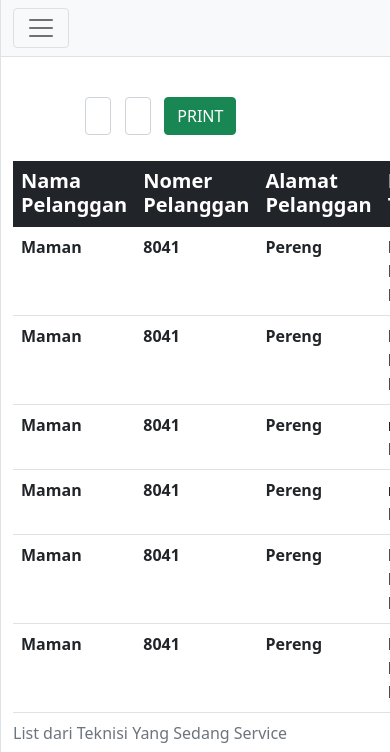
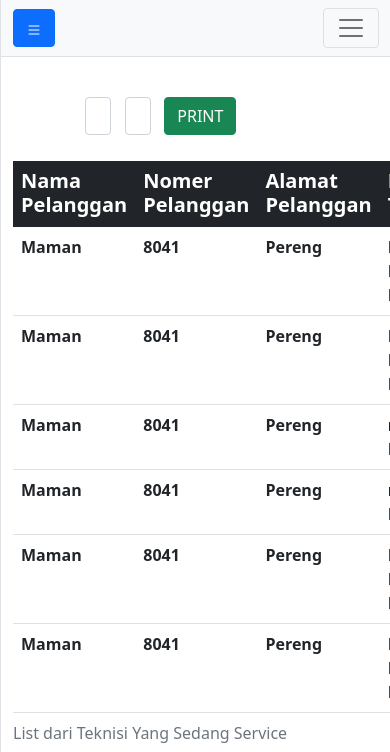
Before and after one commit to ArRahmaan17/service-null, a PHP site: page /pegawai/dashboardadmin.php in a window 390 px wide. Shown: the top 752 px of the page. Run offline with PHP 8.4, Linux system fonts and the light colour scheme; a user stored in the database is signed in; data comes from the database, SQL or seed files in the repository.

Commit message:
update bug view

```diff
--- a/pegawai/dashboardadmin.php
+++ b/pegawai/dashboardadmin.php
@@ -57,9 +57,9 @@ if ($_SESSION['role'] === 'admin') {
             <!-- Page content wrapper-->
             <div id="page-content-wrapper">
                 <!-- Top navigation-->
-                <nav class="navbar navbar-expand-lg navbar-light bg-light border-bottom">
+                <nav class="navbar navbar-expand-sm navbar-light bg-light border-bottom">
                     <div class="container-fluid">
-                        <button class="btn btn-primary d-none d-sm-block d-md-none" id="sidebarToggle">
+                        <button class="btn btn-primary d-sm-block d-md-none d-lg-none" id="sidebarToggle">
                             <svg xmlns="http://www.w3.org/2000/svg" width="16" height="16" fill="currentColor" class="bi bi-list" viewBox="0 0 16 16">
                                 <path fill-rule="evenodd" d="M2.5 12a.5.5 0 0 1 .5-.5h10a.5.5 0 0 1 0 1H3a.5.5 0 0 1-.5-.5zm0-4a.5.5 0 0 1 .5-.5h10a.5.5 0 0 1 0 1H3a.5.5 0 0 1-.5-.5zm0-4a.5.5 0 0 1 .5-.5h10a.5.5 0 0 1 0 1H3a.5.5 0 0 1-.5-.5z"/>
                             </svg>
--- a/pegawai/dashboardteknisi.php
+++ b/pegawai/dashboardteknisi.php
@@ -45,9 +45,9 @@ if ($_SESSION['role'] === 'teknisi') {
             <!-- Page content wrapper-->
             <div id="page-content-wrapper">
                 <!-- Top navigation-->
-                <nav class="navbar navbar-expand-lg navbar-light bg-light border-bottom">
+                <nav class="navbar navbar-expand-sm navbar-light bg-light border-bottom">
                     <div class="container-fluid">
-                        <button class="btn btn-primary d-none d-sm-block d-md-none" id="sidebarToggle">
+                        <button class="btn btn-primary d-sm-block d-md-none d-lg-none" id="sidebarToggle">
                             <svg xmlns="http://www.w3.org/2000/svg" width="16" height="16" fill="currentColor" class="bi bi-list" viewBox="0 0 16 16">
                                 <path fill-rule="evenodd" d="M2.5 12a.5.5 0 0 1 .5-.5h10a.5.5 0 0 1 0 1H3a.5.5 0 0 1-.5-.5zm0-4a.5.5 0 0 1 .5-.5h10a.5.5 0 0 1 0 1H3a.5.5 0 0 1-.5-.5zm0-4a.5.5 0 0 1 .5-.5h10a.5.5 0 0 1 0 1H3a.5.5 0 0 1-.5-.5z"/>
                             </svg>
--- a/pegawai/editteknisi.php
+++ b/pegawai/editteknisi.php
@@ -44,7 +44,7 @@ if ($_SESSION['role'] === 'admin') {
                 <!-- Top navigation-->
                 <nav class="navbar navbar-expand-lg navbar-light bg-light border-bottom">
                     <div class="container-fluid">
-                        <button class="btn btn-primary d-none d-sm-block d-md-none" id="sidebarToggle">
+                        <button class="btn btn-primary d-sm-block d-md-none d-lg-none" id="sidebarToggle">
                             <svg xmlns="http://www.w3.org/2000/svg" width="16" height="16" fill="currentColor" class="bi bi-list" viewBox="0 0 16 16">
                                 <path fill-rule="evenodd" d="M2.5 12a.5.5 0 0 1 .5-.5h10a.5.5 0 0 1 0 1H3a.5.5 0 0 1-.5-.5zm0-4a.5.5 0 0 1 .5-.5h10a.5.5 0 0 1 0 1H3a.5.5 0 0 1-.5-.5zm0-4a.5.5 0 0 1 .5-.5h10a.5.5 0 0 1 0 1H3a.5.5 0 0 1-.5-.5z"/>
                             </svg>
--- a/pegawai/serviceberjalanteknisi.php
+++ b/pegawai/serviceberjalanteknisi.php
@@ -47,7 +47,7 @@ if ($_SESSION['role'] === 'teknisi') {
                 <!-- Top navigation-->
                 <nav class="navbar navbar-expand-lg navbar-light bg-light border-bottom">
                     <div class="container-fluid">
-                      <button class="btn btn-primary d-none d-sm-block d-md-none" id="sidebarToggle">
+                      <button class="btn btn-primary d-sm-block d-md-none d-lg-none" id="sidebarToggle">
                         <svg xmlns="http://www.w3.org/2000/svg" width="16" height="16" fill="currentColor" class="bi bi-list" viewBox="0 0 16 16">
                             <path fill-rule="evenodd" d="M2.5 12a.5.5 0 0 1 .5-.5h10a.5.5 0 0 1 0 1H3a.5.5 0 0 1-.5-.5zm0-4a.5.5 0 0 1 .5-.5h10a.5.5 0 0 1 0 1H3a.5.5 0 0 1-.5-.5zm0-4a.5.5 0 0 1 .5-.5h10a.5.5 0 0 1 0 1H3a.5.5 0 0 1-.5-.5z"/>
                         </svg>
--- a/pegawai/serviceselesaiteknisi.php
+++ b/pegawai/serviceselesaiteknisi.php
@@ -47,7 +47,7 @@ if ($_SESSION['role'] === 'teknisi') {
                 <!-- Top navigation-->
                 <nav class="navbar navbar-expand-lg navbar-light bg-light border-bottom">
                     <div class="container-fluid">
-                      <button class="btn btn-primary d-none d-sm-block d-md-none" id="sidebarToggle">
+                      <button class="btn btn-primary d-sm-block d-md-none d-lg-none" id="sidebarToggle">
                         <svg xmlns="http://www.w3.org/2000/svg" width="16" height="16" fill="currentColor" class="bi bi-list" viewBox="0 0 16 16">
                             <path fill-rule="evenodd" d="M2.5 12a.5.5 0 0 1 .5-.5h10a.5.5 0 0 1 0 1H3a.5.5 0 0 1-.5-.5zm0-4a.5.5 0 0 1 .5-.5h10a.5.5 0 0 1 0 1H3a.5.5 0 0 1-.5-.5zm0-4a.5.5 0 0 1 .5-.5h10a.5.5 0 0 1 0 1H3a.5.5 0 0 1-.5-.5z"/>
                         </svg>
--- a/pelanggan/dashboard.php
+++ b/pelanggan/dashboard.php
@@ -47,7 +47,7 @@ if ($_SESSION['nama_pelanggan'] !== null) {
                 <!-- Top navigation-->
                 <nav class="navbar navbar-expand-lg navbar-light bg-light border-bottom">
                     <div class="container-fluid">
-                        <button class="btn btn-primary d-none d-sm-block d-md-none" id="sidebarToggle">Toggle Menu</button>
+                        <button class="btn btn-primary d-sm-block d-md-none d-lg-none" id="sidebarToggle">Toggle Menu</button>
                         <button class="navbar-toggler" type="button" data-bs-toggle="collapse" data-bs-target="#navbarSupportedContent" aria-controls="navbarSupportedContent" aria-expanded="false" aria-label="Toggle navigation"><span class="navbar-toggler-icon"></span></button>
                         <div class="collapse navbar-collapse" id="navbarSupportedContent">
                             <ul class="navbar-nav ms-auto mt-2 mt-lg-0">
--- a/pelanggan/historyservice.php
+++ b/pelanggan/historyservice.php
@@ -46,7 +46,7 @@ if ($_SESSION['nama_pelanggan'] !== null) {
                 <!-- Top navigation-->
                 <nav class="navbar navbar-expand-lg navbar-light bg-light border-bottom">
                     <div class="container-fluid">
-                        <button class="btn btn-primary d-none d-sm-block d-md-none" id="sidebarToggle">Toggle Menu</button>
+                        <button class="btn btn-primary d-sm-block d-md-none d-lg-none" id="sidebarToggle">Toggle Menu</button>
                         <button class="navbar-toggler" type="button" data-bs-toggle="collapse" data-bs-target="#navbarSupportedContent" aria-controls="navbarSupportedContent" aria-expanded="false" aria-label="Toggle navigation"><span class="navbar-toggler-icon"></span></button>
                         <div class="collapse navbar-collapse" id="navbarSupportedContent">
                             <ul class="navbar-nav ms-auto mt-2 mt-lg-0">
--- a/pelanggan/serviceberjalan.php
+++ b/pelanggan/serviceberjalan.php
@@ -46,7 +46,7 @@ if ($_SESSION['nama_pelanggan'] !== null) {
                 <!-- Top navigation-->
                 <nav class="navbar navbar-expand-lg navbar-light bg-light border-bottom">
                     <div class="container-fluid">
-                        <button class="btn btn-primary d-none d-sm-block d-md-none" id="sidebarToggle">Toggle Menu</button>
+                        <button class="btn btn-primary d-sm-block d-md-none d-lg-none" id="sidebarToggle">Toggle Menu</button>
                         <button class="navbar-toggler" type="button" data-bs-toggle="collapse" data-bs-target="#navbarSupportedContent" aria-controls="navbarSupportedContent" aria-expanded="false" aria-label="Toggle navigation"><span class="navbar-toggler-icon"></span></button>
                         <div class="collapse navbar-collapse" id="navbarSupportedContent">
                             <ul class="navbar-nav ms-auto mt-2 mt-lg-0">
```
